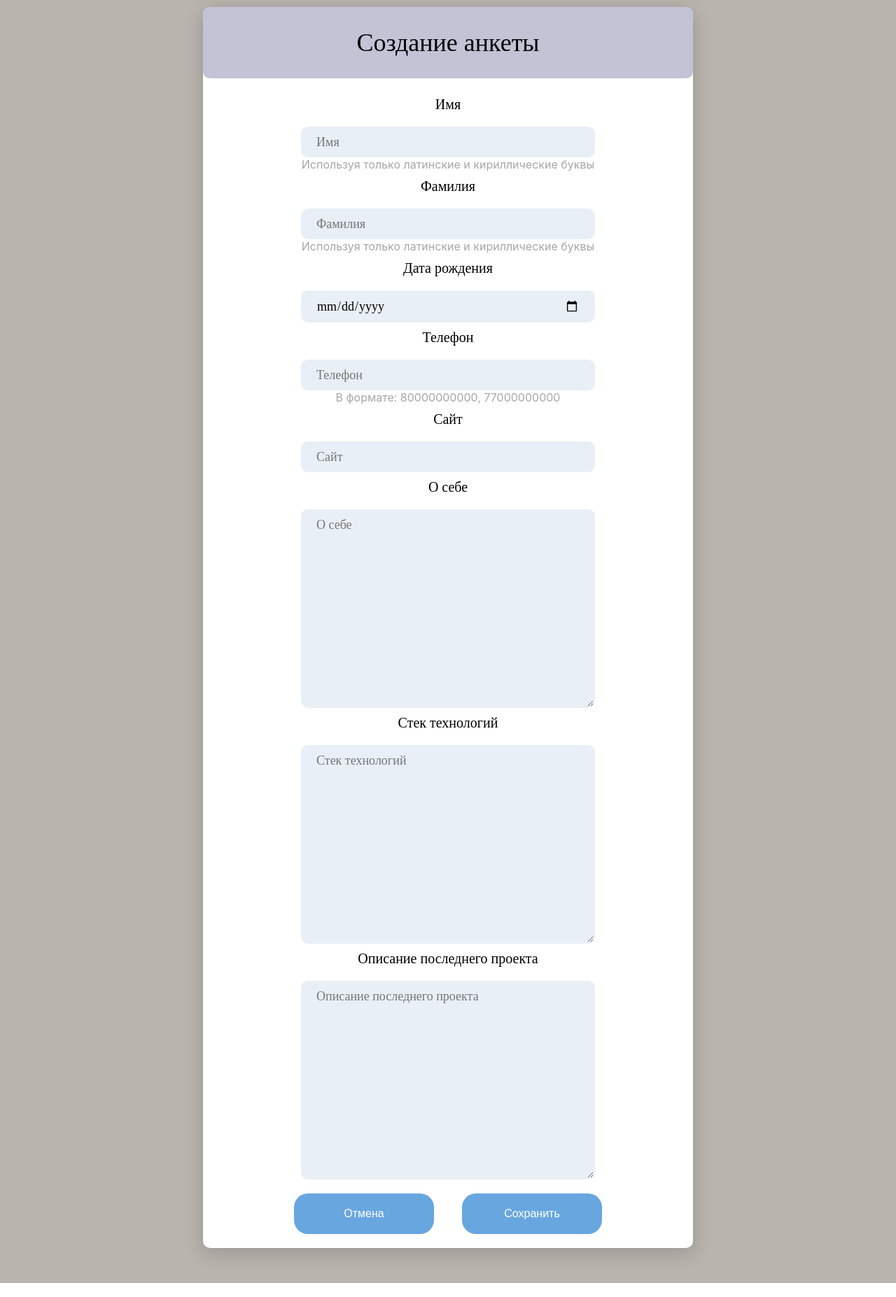
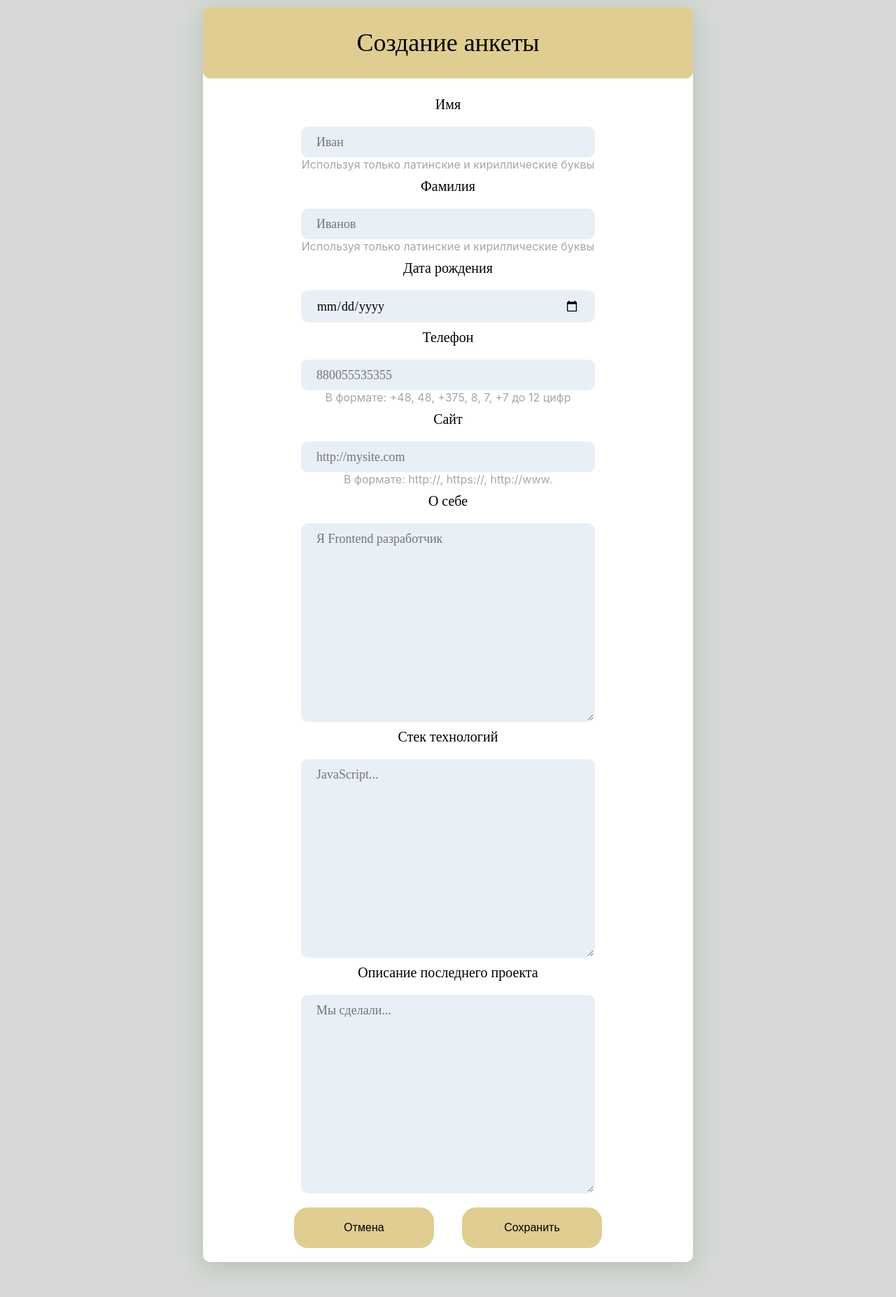
Before and after one commit to Mukassi/React-form, a React (Create React App) app: page / in a window 1280 px wide. Shown: the whole page at 70% size. Built offline with nearby package versions, Linux system fonts and the light colour scheme.

Commit message:
with working buttons

```diff
--- a/src/App.js
+++ b/src/App.js
@@ -11,8 +11,7 @@ class App extends Component{
         website:'',
         about:'',
         techstack:'',
-        lastProject:'',
-        clear:false
+        lastProject:''
     }
 
     handleSaveState = (e) => {
@@ -22,7 +21,6 @@ class App extends Component{
 
     handleClearForm = (e) => {
         e.preventDefault();
-        console.log('clear')
         this.setState({
             name:'',
             surname:'',
@@ -39,6 +37,7 @@ class App extends Component{
         this.setState({[name]: value})
     }
     render() {
+        const {name, surname, birthday, phone, website, about, techstack, lastProject} = this.state;
         return (
             <div className={style.container}>
 
@@ -46,14 +45,14 @@ class App extends Component{
                     onReset={this.handleClearForm}
                     onSubmit={this.handleSaveState}>
                     <h1 className={style.title}>Создание анкеты</h1>
-                    <Form title='Имя' name='name' onHandleChange={this.handleChange} hint='Используя только латинские и кириллические буквы'/>
-                    <Form title='Фамилия' name='surname' onHandleChange={this.handleChange} hint='Используя только латинские и кириллические буквы'/>
-                    <Form title='Дата рождения' name='birthday' onHandleChange={this.handleChange} type='date'/>
-                    <Form title='Телефон' name="phone" onHandleChange={this.handleChange} type='number' hint='В формате: 80000000000, 77000000000'/>
-                    <Form title='Сайт' name='website' onHandleChange={this.handleChange}/>
-                    <Form title='О себе' name='about' onHandleChange={this.handleChange}/>
-                    <Form title='Стек технологий' name='techstack' onHandleChange={this.handleChange}/>
-                    <Form title='Описание последнего проекта' name='lastProject' onHandleChange={this.handleChange}/>
+                    <Form title='Имя' name='name' value={name} onHandleChange={this.handleChange} hint='Используя только латинские и кириллические буквы' placeholder='Иван'/>
+                    <Form title='Фамилия' name='surname' value={surname} onHandleChange={this.handleChange} hint='Используя только латинские и кириллические буквы' placeholder='Иванов'/>
+                    <Form title='Дата рождения' name='birthday' value={birthday} onHandleChange={this.handleChange} type='date'/>
+                    <Form title='Телефон' name='phone' value={phone} onHandleChange={this.handleChange} type='number' hint='В формате: +48, 48, +375, 8, 7, +7 до 12 цифр' placeholder='880055535355'/>
+                    <Form title='Сайт' name='website' value={website} onHandleChange={this.handleChange} hint='В формате: http://, https://, http://www.' placeholder='http://mysite.com'/>
+                    <Form title='О себе' name='about' value={about}onHandleChange={this.handleChange} placeholder='Я Frontend разработчик'/>
+                    <Form title='Стек технологий' name='techstack' value={techstack} onHandleChange={this.handleChange} placeholder='JavaScript...'/>
+                    <Form title='Описание последнего проекта' name='lastProject' value={lastProject} onHandleChange={this.handleChange} placeholder='Мы сделали...'/>
                     <div>
                         <button type='reset' className={style.btn} name='reset'>Отмена</button>
                         <button type='submit' className={style.btn} name='submit'>Сохранить</button>
--- a/src/App.module.css
+++ b/src/App.module.css
@@ -4,7 +4,7 @@
     height: 100%;
     padding-top: 10px;
     padding-bottom: 50px;
-    background-color: rgb(185, 180, 173);
+    background-color: rgb(213, 216, 213);
   }
 
 .content {
@@ -15,12 +15,12 @@
     max-width: 700px;
     border-radius: 10px;
     padding: 0;
-    box-shadow: rgba(21, 21, 34, 0.2) 0px 7px 29px 0px;
+    box-shadow: rgba(68, 100, 62, 0.2) 0px 7px 29px 0px;
     background-color:#fff;
   }
 
 .title {
-    background-color:rgb(195, 195, 214);
+    background-color:rgb(224, 205, 145);
     width: 100%;
     padding: 30px 0;
     text-align: center;
@@ -34,16 +34,16 @@
     margin: 20px 20px;
     padding: 20px 50px;
     width: 200px;
-    background-color: rgb(104, 166, 224);
-    color: white;
+    background-color: rgb(224, 205, 145);
+    color: rgb(0, 0, 0);
     border: none;
     border-radius: 20px;
     font-size: 16px;
     cursor: pointer;
 }
 .btn:hover {
-    background-color:rgb(42, 135, 221);
+    background-color:rgb(224, 205, 100);
 }
 .btn:active {
-    background-color:rgb(3, 87, 167);
+    background-color:rgb(224, 205, 20);
 }
--- a/src/components/form.js
+++ b/src/components/form.js
@@ -4,12 +4,10 @@ import styles from './form.module.css'
 
 class Form extends Component {
     state = {
-        value: '',
         isValid: true,
         errorMessage: ''
     }
     onHandleChange = (event) => {
-
         this.setState({value: event.target.value})
         this.props.onHandleChange(event);
         this.checkOnValidate(event.target.name, event.target.value)
@@ -26,21 +24,25 @@ class Form extends Component {
                     errorMessage: 'Введены некорректные данные',
                 },
                 birthday: {
-                regex: /^[0-9]{4}-[0-9]{2}-[0-9]{2}/g,
-                errorMessage: 'Неверный формат даты',
+                    regex: /^[0-9]{4}-[0-9]{2}-[0-9]{2}/g,
+                    errorMessage: 'Неверный формат даты',
                 },
                 phone: {
-                    regex: /^(\+)?((\d{2,3}) ?\d|\d)(([ -]?\d)|( ?(\d{2,3}) ?)){10}\d$/gm,
-                    errorMessage: 'Номер телефона должен содержать 12 цифр',
+                    regex: /^(?:(?:\+48|48|\+375|8|7|\+7)\d{1,11}|\d{1,12})$/gm,
+                    errorMessage: 'Неверный формат телефона',
+                },
+                website: {
+                    regex: /^(http:\/\/|https:\/\/)(www\.)?[a-z0-9]+([\-\.]{1}[a-z0-9]+)*\.[a-z]{2,5}(:[0-9]{1,5})?(\/.*)?$/gm,
+                    errorMessage: 'Неверынй формат сайта'
                 }
             }
-        if(name === 'name' || name === 'surname' || name === 'birthday' || name === 'phone') {
+        if(name === 'name' || name === 'surname' || name === 'birthday' || name === 'phone' || name === 'website') {
             value.replace(regEx[name].regex, '') ? this.setState({isValid: false, errorMessage: regEx[name].errorMessage}) : this.setState({isValid: true, errorMessage: ''})
         }
     }
     render(){
-        const {value, isValid, errorMessage} = this.state
-        const {title, name, type, hint} = this.props;
+        const {isValid, errorMessage} = this.state
+        const {title, name, type, hint, value, placeholder} = this.props;
         const formInput = name === 'techstack' || name === 'lastProject' || name === 'about';
         return(
             <>
@@ -51,11 +53,11 @@ class Form extends Component {
 
                 { formInput ?
                     <textarea
-                        className={isValid ? styles.input : styles.imputError}
+                        className={styles.input}
                         name={name}
                         id={name}
                         rows="7"
-                        placeholder={title}
+                        placeholder={placeholder}
                         value={value}
                         onChange={this.onHandleChange}></textarea>
                     :
@@ -66,7 +68,7 @@ class Form extends Component {
                         id= {name}
                         name={name}
                         onChange={this.onHandleChange}
-                        placeholder={title}
+                        placeholder={placeholder}
                         />
                 }
                 <div className={styles.hint}>{errorMessage || hint}</div>
--- a/src/components/form.module.css
+++ b/src/components/form.module.css
@@ -1,4 +1,6 @@
-
+input[type=number]::-webkit-inner-spin-button,
+input[type=number]::-webkit-outer-spin-button {-webkit-appearance: none;
+    margin:0;}
 .input{
     max-width: 600px;
     box-sizing: border-box;
@@ -32,7 +34,7 @@
     transition: 0.25s;
 }
 .input:focus{
-    border: 2px solid rgb(105, 191, 241);
+    border: 2px solid rgb(224, 205, 145);
 }
 
 
```
